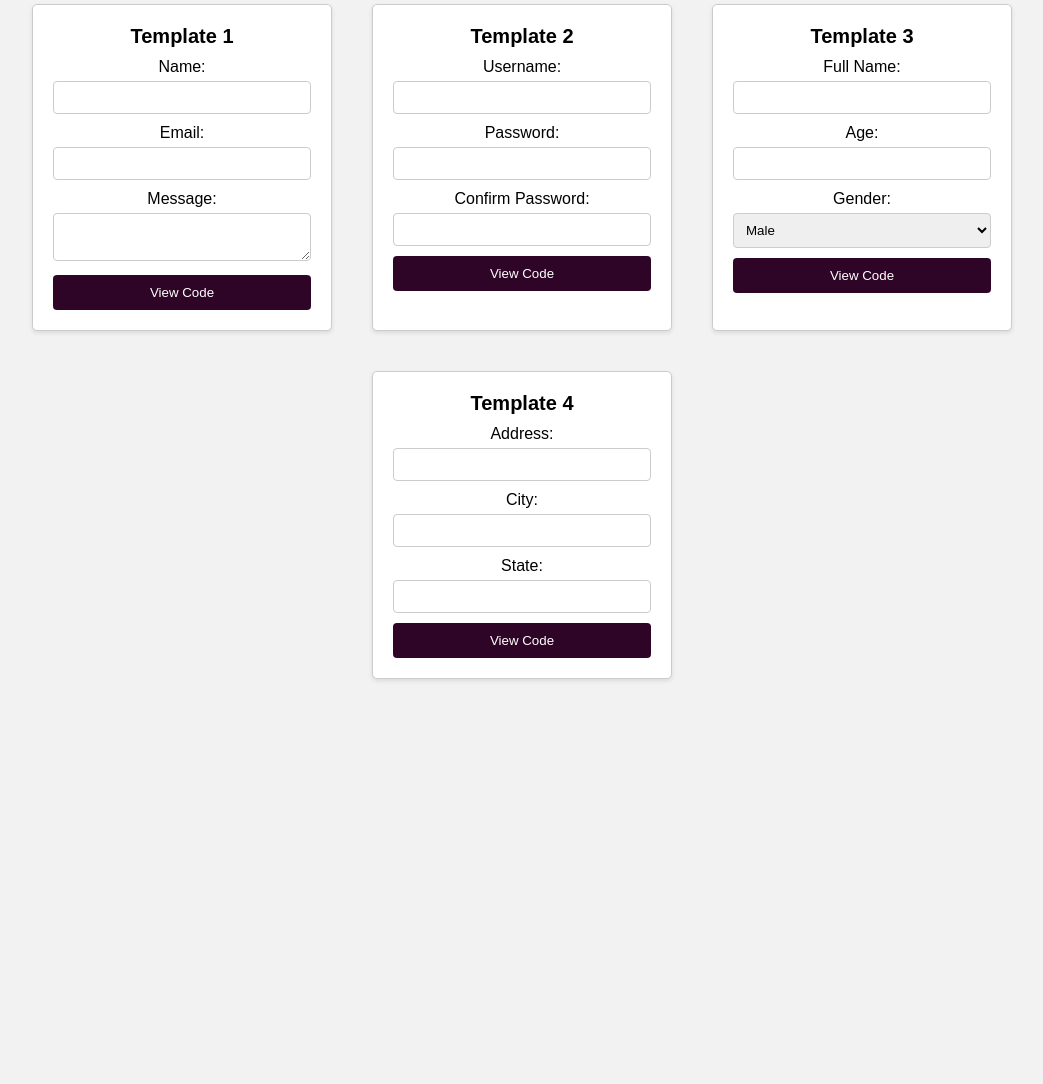
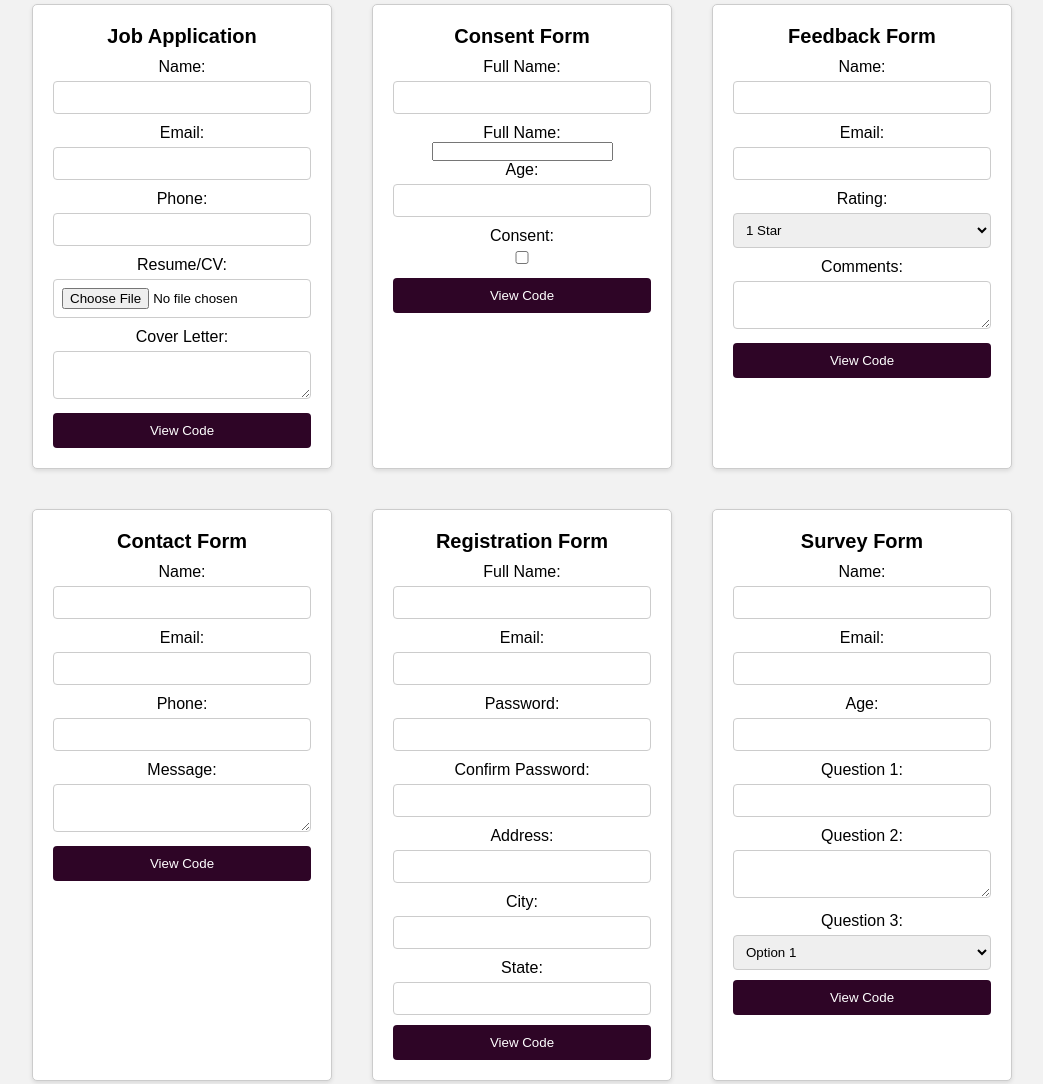
Before and after one commit to Vaishnu-10/Major-Project, a website: page templates.html in a window 1280 px wide. Shown: the part 233-1317 px from the top of the page, without its empty margins (118-1161 px from the left). Before the commit the page ends 952 px from the top, so only its background shows below. Drawn offline with Linux system fonts and the light colour scheme.

Commit message:
Update templates.html

````diff
--- a/templates.html
+++ b/templates.html
@@ -1,3 +1,4 @@
+
 <!DOCTYPE html>
 <html>
 <head>
@@ -207,7 +208,7 @@
   <div class="catalog-container">
     <div class="catalog">
       <div class="form-preview">
-        <h2>Template 1</h2>
+        <h2>Job Application</h2>
         <form>
           <div class="form-group">
             <label for="name">Name:</label>
@@ -218,24 +219,117 @@
             <input type="email" id="email" name="email">
           </div>
           <div class="form-group">
-            <label for="message">Message:</label>
-            <textarea id="message" name="message"></textarea>
+            <label for="phone">Phone:</label>
+            <input type="text" id="phone" name="phone">
           </div>
-          <button onclick="generateCode('template1', this)">View Code</button>
-
+          <div class="form-group">
+            <label for="resume">Resume/CV:</label>
+            <input type="file" id="resume" name="resume">
+          </div>
+          <div class="form-group">
+            <label for="cover-letter">Cover Letter:</label>
+            <textarea id="cover-letter" name="cover-letter"></textarea>
+          </div>
+          <button onclick="generateCode('jobApplication', this)">View Code</button>
         </form>
-        <div class="code-preview" id="template1Code">
-        </div>
-
+        <div class="code-preview" id="jobApplicationCode"></div>
       </div>
     </div>
     <div class="catalog">
       <div class="form-preview">
-        <h2>Template 2</h2>
+        <h2>Consent Form</h2>
         <form>
           <div class="form-group">
-            <label for="username">Username:</label>
-            <input type="text" id="username" name="username">
+            <label for="full-name">Full Name:</label>
+            <input type="text" id="full-name" name="full-name">
+          </div>
+          <div class="form
+
+```html
+          <div class="form-group">
+            <label for="full-name">Full Name:</label>
+            <input type="text" id="full-name" name="full-name">
+          </div>
+          <div class="form-group">
+            <label for="age">Age:</label>
+            <input type="number" id="age" name="age">
+          </div>
+          <div class="form-group">
+            <label for="consent">Consent:</label>
+            <input type="checkbox" id="consent" name="consent">
+          </div>
+          <button onclick="generateCode('consentForm', this)">View Code</button>
+        </form>
+        <div class="code-preview" id="consentFormCode"></div>
+      </div>
+    </div>
+    <div class="catalog">
+      <div class="form-preview">
+        <h2>Feedback Form</h2>
+        <form>
+          <div class="form-group">
+            <label for="name">Name:</label>
+            <input type="text" id="name" name="name">
+          </div>
+          <div class="form-group">
+            <label for="email">Email:</label>
+            <input type="email" id="email" name="email">
+          </div>
+          <div class="form-group">
+            <label for="rating">Rating:</label>
+            <select id="rating" name="rating">
+              <option value="1">1 Star</option>
+              <option value="2">2 Stars</option>
+              <option value="3">3 Stars</option>
+              <option value="4">4 Stars</option>
+              <option value="5">5 Stars</option>
+            </select>
+          </div>
+          <div class="form-group">
+            <label for="comments">Comments:</label>
+            <textarea id="comments" name="comments"></textarea>
+          </div>
+          <button onclick="generateCode('feedbackForm', this)">View Code</button>
+        </form>
+        <div class="code-preview" id="feedbackFormCode"></div>
+      </div>
+    </div>
+    <div class="catalog">
+      <div class="form-preview">
+        <h2>Contact Form</h2>
+        <form>
+          <div class="form-group">
+            <label for="name">Name:</label>
+            <input type="text" id="name" name="name">
+          </div>
+          <div class="form-group">
+            <label for="email">Email:</label>
+            <input type="email" id="email" name="email">
+          </div>
+          <div class="form-group">
+            <label for="phone">Phone:</label>
+            <input type="text" id="phone" name="phone">
+          </div>
+          <div class="form-group">
+            <label for="message">Message:</label>
+            <textarea id="message" name="message"></textarea>
+          </div>
+          <button onclick="generateCode('contactForm', this)">View Code</button>
+        </form>
+        <div class="code-preview" id="contactFormCode"></div>
+      </div>
+    </div>
+    <div class="catalog">
+      <div class="form-preview">
+        <h2>Registration Form</h2>
+        <form>
+          <div class="form-group">
+            <label for="full-name">Full Name:</label>
+            <input type="text" id="full-name" name="full-name">
+          </div>
+          <div class="form-group">
+            <label for="email">Email:</label>
+            <input type="email" id="email" name="email">
           </div>
           <div class="form-group">
             <label for="password">Password:</label>
@@ -245,40 +339,6 @@
             <label for="confirm-password">Confirm Password:</label>
             <input type="password" id="confirm-password" name="confirm-password">
           </div>
-          <button onclick="generateCode('template2', this)">View Code</button>
-        </form>
-        <div class="code-preview" id="template2Code"></div>
-      </div>
-    </div>
-    <div class="catalog">
-      <div class="form-preview">
-        <h2>Template 3</h2>
-        <form>
-          <div class="form-group">
-            <label for="fullname">Full Name:</label>
-            <input type="text" id="fullname" name="fullname">
-          </div>
-          <div class="form-group">
-            <label for="age">Age:</label>
-            <input type="number" id="age" name="age">
-          </div>
-          <div class="form-group">
-            <label for="gender">Gender:</label>
-            <select id="gender" name="gender">
-              <option value="male">Male</option>
-              <option value="female">Female</option>
-              <option value="other">Other</option>
-            </select>
-          </div>
-          <button onclick="generateCode('template3', this)">View Code</button>
-        </form>
-        <div class="code-preview" id="template3Code"></div>
-      </div>
-    </div>
-    <div class="catalog">
-      <div class="form-preview">
-        <h2>Template 4</h2>
-        <form>
           <div class="form-group">
             <label for="address">Address:</label>
             <input type="text" id="address" name="address">
@@ -291,9 +351,85 @@
             <label for="state">State:</label>
             <input type="text" id="state" name="state">
           </div>
-          <button onclick="generateCode('template4', this)">View Code</button>
+          <button onclick="generateCode('registrationForm', this)">View Code</button>
         </form>
-        <div class="code-preview" id="template4Code"></div>
+        <div class="code-preview" id="registrationFormCode"></div>
+      </div>
+    </div>
+    <div class="catalog">
+      <div class="form-preview">
+        <h2>Survey Form</h2>
+        <form>
+          <div class="form-group">
+            <label for="name">Name:</label>
+            <input type="text" id="name" name="name">
+          </div>
+          <div class="form-group">
+            <label for="email">Email:</label>
+            <input type="email" id="email" name="email">
+          </div>
+          <div class="form-group">
+            <label for="age">Age:</label>
+            <input type="number" id="age" name="age">
+          </div>
+          <div class="form-group">
+            <label for="question1">Question 1:</label>
+            <input type="text" id="question1" name="question1">
+          </div>
+          <div class="form-group">
+            <label for="question2">Question 2:</label>
+            <textarea id="question2" name="question2"></textarea>
+          </div>
+          <div class="form-group">
+            <label for="question3">Question 3:</label>
+            <select id="question3" name="question3">
+              <option value="option1">Option 1</option>
+              <option value="option2">Option 2</option>
+              <option value="option3">Option 3</option>
+            </select>
+          </div>
+          <button onclick="generateCode('surveyForm', this)">View Code</button>
+        </form>
+        <div class="code-preview" id="surveyFormCode"></div>
+      </div>
+    </div>
+    <div class="catalog">
+      <div class="form-preview">
+        <h2>Event Registration Form</h2>
+        <form>
+          <div class="form-group">
+            <label for="name">Name:</label>
+            <input type="text" id="name" name="name">
+          </div>
+          <div class="form-group">
+            <label for="email">Email:</label>
+            <input type="email" id="email" name="email">
+          </div>
+          <div class="form-group">
+            <label for="phone">Phone:</label>
+            <input type="text" id="phone" name="phone">
+          </div>
+
+
+          <div class="form-group">
+            <label for="phone">Phone:</label>
+            <input type="text" id="phone" name="phone">
+          </div>
+          <div class="form-group">
+            <label for="event-name">Event Name:</label>
+            <input type="text" id="event-name" name="event-name">
+          </div>
+          <div class="form-group">
+            <label for="event-date">Event Date:</label>
+            <input type="date" id="event-date" name="event-date">
+          </div>
+          <div class="form-group">
+            <label for="event-location">Event Location:</label>
+            <input type="text" id="event-location" name="event-location">
+          </div>
+          <button onclick="generateCode('eventRegistrationForm', this)">View Code</button>
+        </form>
+        <div class="code-preview" id="eventRegistrationFormCode"></div>
       </div>
     </div>
   </div>
@@ -309,9 +445,5 @@
     }
   </script>
 
-
-
-
-
 </body>
 </html>
````
